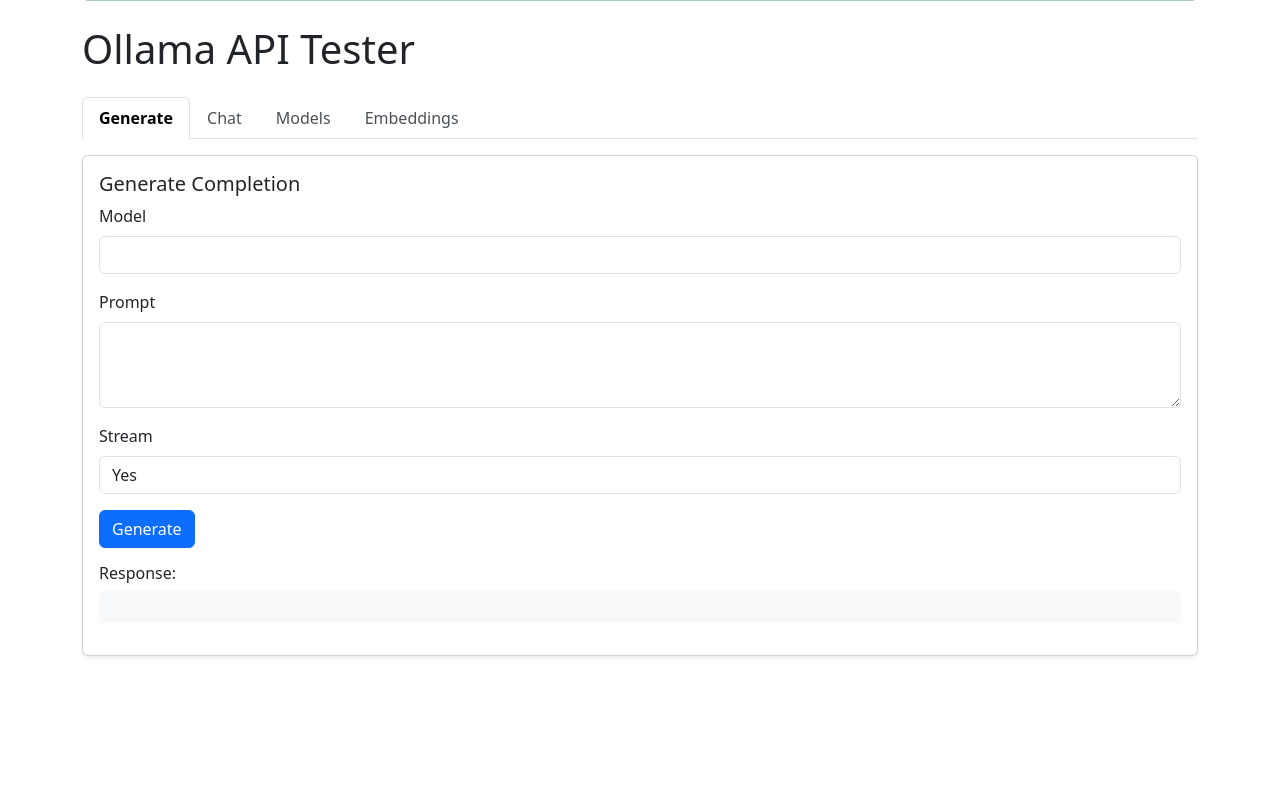
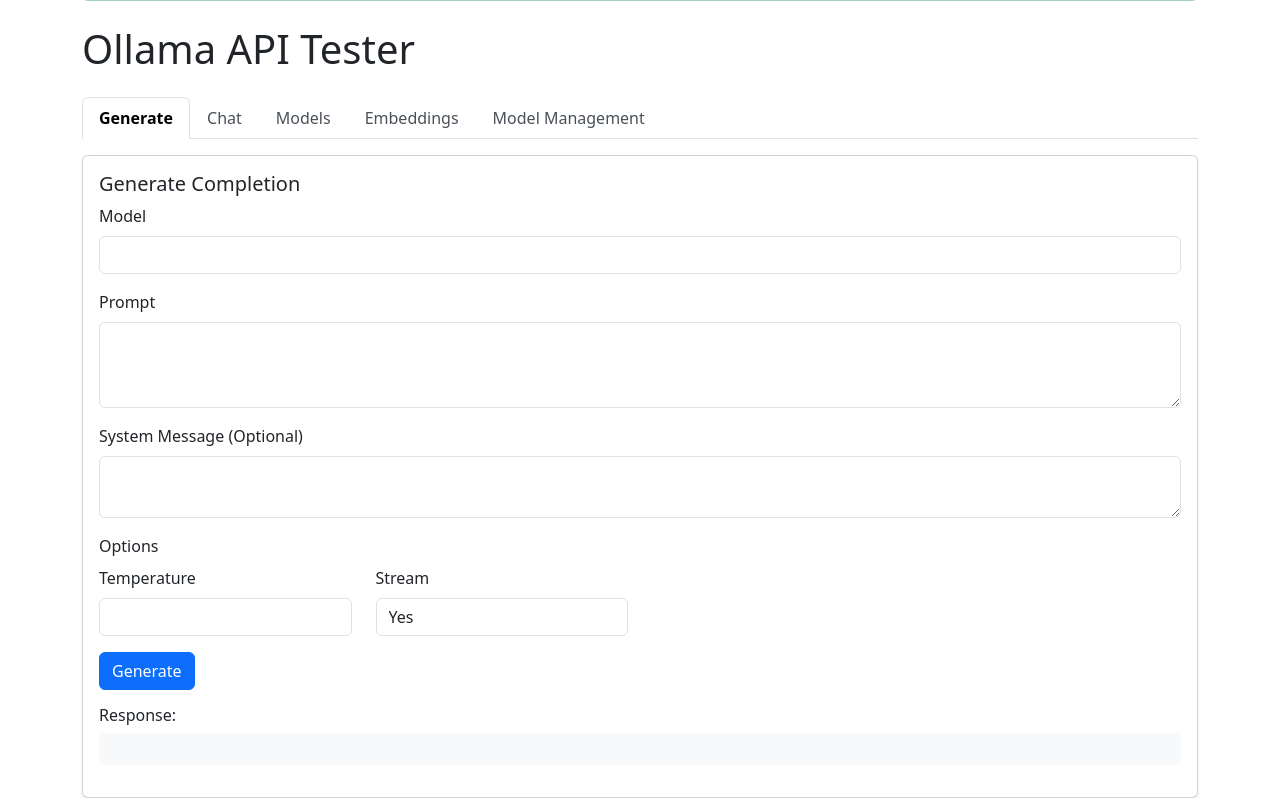
Before and after one commit to thekoushikdurgas/ollamaapipython, a Flask app: page / in a window 1280 px wide. Shown: the part 134-932 px from the top of the page. Before the commit the page ends 791 px from the top, so only its background shows below. Run offline with Flask 3, Linux system fonts and the light colour scheme; data that the repository does not hold is empty.

Commit message:
Agent query: I've updated the UI to include all Ollama API endpoints. Could you verify if the interface loads correctly with all tabs (Generate, Chat, Models, Embeddings, and Model Management) and the server status indicator?
Enhance UI with streaming responses and add options for temperature and system messages.

Screenshot: https://storage.googleapis.com/screenshot-production-us-central1/e9d13476-2826-4e40-afdb-05ff6bbd2310/ca14b727-f766-41cc-af22-14054501f2b9.jpg

```diff
--- a/static/js/main.js
+++ b/static/js/main.js
@@ -52,6 +52,32 @@
     </div>`;
 }
 
+async function handleStreamingResponse(response, responseArea, contentExtractor) {
+    responseArea.innerHTML = '';
+    const reader = response.body.getReader();
+    const decoder = new TextDecoder();
+
+    while (true) {
+        const { done, value } = await reader.read();
+        if (done) break;
+
+        const chunk = decoder.decode(value);
+        const lines = chunk.split('\n').filter(line => line.trim());
+
+        for (const line of lines) {
+            try {
+                const data = JSON.parse(line);
+                const content = contentExtractor(data);
+                if (content) {
+                    responseArea.innerHTML += content;
+                }
+            } catch (e) {
+                console.error('Error parsing streaming response:', e);
+            }
+        }
+    }
+}
+
 // Generate completion
 document.getElementById('generateForm').addEventListener('submit', async (e) => {
     e.preventDefault();
@@ -63,9 +89,14 @@
             model: form.model.value,
             prompt: form.prompt.value,
             options: {
+                temperature: parseFloat(form.temperature.value) || undefined,
                 stream: form.stream.value === 'true'
             }
         };
+
+        if (form.system.value) {
+            data.system = form.system.value;
+        }
 
         const response = await fetch('/api/generate', {
             method: 'POST',
@@ -79,26 +110,7 @@
         }
 
         if (data.options.stream) {
-            responseArea.innerHTML = ''; // Clear previous content
-            const reader = response.body.getReader();
-            const decoder = new TextDecoder();
-
-            while (true) {
-                const { done, value } = await reader.read();
-                if (done) break;
-
-                const chunk = decoder.decode(value);
-                const lines = chunk.split('\n').filter(line => line.trim());
-
-                for (const line of lines) {
-                    try {
-                        const data = JSON.parse(line);
-                        responseArea.innerHTML += data.response;
-                    } catch (e) {
-                        console.error('Error parsing streaming response:', e);
-                    }
-                }
-            }
+            await handleStreamingResponse(response, responseArea, data => data.response);
         } else {
             const result = await response.json();
             showResponse('generateResponse', result);
@@ -108,7 +120,7 @@
     }
 });
 
-// Chat completion
+// Chat
 function addMessage() {
     const messagesDiv = document.getElementById('messages');
     const messageInput = document.createElement('div');
@@ -139,6 +151,9 @@
         const data = {
             model: form.model.value,
             messages: messages,
+            options: {
+                temperature: parseFloat(form.temperature.value) || undefined,
+            },
             stream: form.stream.value === 'true'
         };
 
@@ -154,28 +169,9 @@
         }
 
         if (data.stream) {
-            responseArea.innerHTML = '';
-            const reader = response.body.getReader();
-            const decoder = new TextDecoder();
-
-            while (true) {
-                const { done, value } = await reader.read();
-                if (done) break;
-
-                const chunk = decoder.decode(value);
-                const lines = chunk.split('\n').filter(line => line.trim());
-
-                for (const line of lines) {
-                    try {
-                        const data = JSON.parse(line);
-                        if (data.message && data.message.content) {
-                            responseArea.innerHTML += data.message.content;
-                        }
-                    } catch (e) {
-                        console.error('Error parsing streaming response:', e);
-                    }
-                }
-            }
+            await handleStreamingResponse(response, responseArea, data => {
+                return data.message?.content || '';
+            });
         } else {
             const result = await response.json();
             showResponse('chatResponse', result);
@@ -185,7 +181,7 @@
     }
 });
 
-// Model operations
+// Model listing and information
 async function listModels() {
     try {
         const response = await fetch('/api/models');
@@ -228,52 +224,102 @@
     }
 }
 
-function updateModelForm() {
-    const action = document.querySelector('#modelManageForm [name="action"]').value;
-    const destinationField = document.getElementById('destinationField');
+// Create Model
+document.getElementById('createModelForm').addEventListener('submit', async (e) => {
+    e.preventDefault();
+    const form = e.target;
+
+    try {
+        const data = {
+            model: form.model.value,
+            stream: true
+        };
+
+        if (form.from_model.value) {
+            data.from = form.from_model.value;
+        }
+        if (form.system.value) {
+            data.system = form.system.value;
+        }
+        if (form.template.value) {
+            data.template = form.template.value;
+        }
+
+        const response = await fetch('/api/models', {
+            method: 'POST',
+            headers: { 'Content-Type': 'application/json' },
+            body: JSON.stringify(data)
+        });
+
+        if (!response.ok) {
+            const error = await response.json();
+            throw new Error(error.error || 'Failed to create model');
+        }
+
+        await handleStreamingResponse(response,
+            document.getElementById('createModelResponse'),
+            data => data.status ? `${data.status}\n` : ''
+        );
+    } catch (error) {
+        showError('createModelResponse', error.message);
+    }
+});
+
+// Model Operations
+function updateModelOperationsForm() {
+    const action = document.querySelector('#modelOperationsForm [name="action"]').value;
+    const destinationField = document.getElementById('destinationModelField');
+    const streamField = document.querySelector('#modelOperationsForm [name="stream"]').parentElement;
 
     if (action === 'copy') {
         destinationField.classList.remove('d-none');
         destinationField.querySelector('input').required = true;
+        streamField.classList.add('d-none');
+    } else if (action === 'show' || action === 'delete') {
+        destinationField.classList.add('d-none');
+        destinationField.querySelector('input').required = false;
+        streamField.classList.add('d-none');
     } else {
         destinationField.classList.add('d-none');
         destinationField.querySelector('input').required = false;
+        streamField.classList.remove('d-none');
     }
 }
 
-document.getElementById('modelManageForm').addEventListener('submit', async (e) => {
+document.getElementById('modelOperationsForm').addEventListener('submit', async (e) => {
     e.preventDefault();
     const form = e.target;
     const action = form.action.value;
-    const modelName = form.modelName.value;
+    const source = form.source.value;
     const destination = form.destination?.value;
+    const stream = form.stream.value === 'true';
 
     try {
         let url, method, data;
 
         switch (action) {
             case 'show':
-                url = `/api/show/${modelName}`;
+                url = `/api/show/${source}`;
                 method = 'GET';
                 break;
-            case 'pull':
-                url = '/api/models/pull';
-                method = 'POST';
-                data = { name: modelName };
-                break;
-            case 'push':
-                url = '/api/models/push';
-                method = 'POST';
-                data = { name: modelName };
-                break;
             case 'delete':
-                url = `/api/models/${modelName}`;
+                url = `/api/models/${source}`;
                 method = 'DELETE';
                 break;
             case 'copy':
                 url = '/api/models/copy';
                 method = 'POST';
-                data = { source: modelName, destination };
+                data = { source, destination };
+                break;
+            case 'pull':
+                url = '/api/models/pull';
+                method = 'POST';
+                data = { name: source, stream };
+                break;
+            case 'push':
+                url = '/api/models/push';
+                method = 'POST';
+                data = { name: source, stream };
                 break;
         }
 
@@ -288,10 +334,17 @@
             throw new Error(error.error || `Failed to ${action} model`);
         }
 
-        const result = await response.json();
-        showResponse('modelManageResponse', result);
+        if (stream && (action === 'pull' || action === 'push')) {
+            await handleStreamingResponse(response,
+                document.getElementById('modelOperationsResponse'),
+                data => data.status ? `${data.status}\n` : ''
+            );
+        } else {
+            const result = await response.json();
+            showResponse('modelOperationsResponse', result);
+        }
     } catch (error) {
-        showError('modelManageResponse', error.message);
+        showError('modelOperationsResponse', error.message);
     }
 });
 
--- a/templates/index.html
+++ b/templates/index.html
@@ -33,6 +33,9 @@
             <li class="nav-item">
                 <a class="nav-link" id="embeddings-tab" data-bs-toggle="tab" href="#embeddings" role="tab">Embeddings</a>
             </li>
+            <li class="nav-item">
+                <a class="nav-link" id="modelmgmt-tab" data-bs-toggle="tab" href="#modelmgmt" role="tab">Model Management</a>
+            </li>
         </ul>
 
         <div class="tab-content mt-3" id="apiTabsContent">
@@ -50,11 +53,24 @@
                                 <textarea class="form-control" name="prompt" rows="3" required></textarea>
                             </div>
                             <div class="mb-3">
+                                <label class="form-label">System Message (Optional)</label>
+                                <textarea class="form-control" name="system" rows="2"></textarea>
+                            </div>
+                            <div class="mb-3">
+                                <label class="form-label">Options</label>
+                                <div class="row">
+                                    <div class="col-md-3">
+                                        <label class="form-label">Temperature</label>
+                                        <input type="number" class="form-control" name="temperature" step="0.1" min="0" max="2">
+                                    </div>
+                                    <div class="col-md-3">
                                         <label class="form-label">Stream</label>
                                         <select class="form-control" name="stream">
                                             <option value="true">Yes</option>
                                             <option value="false">No</option>
                                         </select>
+                                    </div>
+                                </div>
                             </div>
                             <button type="submit" class="btn btn-primary">Generate</button>
                         </form>
@@ -89,11 +105,20 @@
                                 <button type="button" class="btn btn-secondary btn-sm mt-2" onclick="addMessage()">Add Message</button>
                             </div>
                             <div class="mb-3">
+                                <label class="form-label">Options</label>
+                                <div class="row">
+                                    <div class="col-md-3">
+                                        <label class="form-label">Temperature</label>
+                                        <input type="number" class="form-control" name="temperature" step="0.1" min="0" max="2">
+                                    </div>
+                                    <div class="col-md-3">
                                         <label class="form-label">Stream</label>
                                         <select class="form-control" name="stream">
                                             <option value="true">Yes</option>
                                             <option value="false">No</option>
                                         </select>
+                                    </div>
+                                </div>
                             </div>
                             <button type="submit" class="btn btn-primary">Send</button>
                         </form>
@@ -107,49 +132,17 @@
             <div class="tab-pane fade" id="models" role="tabpanel">
                 <div class="card mb-4">
                     <div class="card-body">
-                        <h5 class="card-title">Model Operations</h5>
-                        <div class="row">
-                            <div class="col-md-6">
-                                <button onclick="listModels()" class="btn btn-info mb-2">List Models</button>
-                                <button onclick="listRunningModels()" class="btn btn-info mb-2">List Running Models</button>
-                            </div>
-                            <div class="col-md-6">
-                                <button onclick="getVersion()" class="btn btn-info mb-2">Get Version</button>
+                        <h5 class="card-title">Model Information</h5>
+                        <div class="row mb-3">
+                            <div class="col-md-12">
+                                <button onclick="listModels()" class="btn btn-info me-2">List Models</button>
+                                <button onclick="listRunningModels()" class="btn btn-info me-2">List Running Models</button>
+                                <button onclick="getVersion()" class="btn btn-info">Get Version</button>
                             </div>
                         </div>
                         <div class="mt-3">
                             <h6>Response:</h6>
                             <pre id="modelsResponse" class="response-area"></pre>
-                        </div>
-                    </div>
-                </div>
-                <div class="card">
-                    <div class="card-body">
-                        <h5 class="card-title">Model Management</h5>
-                        <form id="modelManageForm">
-                            <div class="mb-3">
-                                <label class="form-label">Action</label>
-                                <select class="form-control" name="action" onchange="updateModelForm()">
-                                    <option value="show">Show Model</option>
-                                    <option value="pull">Pull Model</option>
-                                    <option value="push">Push Model</option>
-                                    <option value="delete">Delete Model</option>
-                                    <option value="copy">Copy Model</option>
-                                </select>
-                            </div>
-                            <div class="mb-3" id="modelNameField">
-                                <label class="form-label">Model Name</label>
-                                <input type="text" class="form-control" name="modelName" required>
-                            </div>
-                            <div class="mb-3 d-none" id="destinationField">
-                                <label class="form-label">Destination Model</label>
-                                <input type="text" class="form-control" name="destination">
-                            </div>
-                            <button type="submit" class="btn btn-primary">Execute</button>
-                        </form>
-                        <div class="mt-3">
-                            <h6>Response:</h6>
-                            <pre id="modelManageResponse" class="response-area"></pre>
                         </div>
                     </div>
                 </div>
@@ -176,6 +169,73 @@
                     </div>
                 </div>
             </div>
+            <div class="tab-pane fade" id="modelmgmt" role="tabpanel">
+                <div class="card mb-4">
+                    <div class="card-body">
+                        <h5 class="card-title">Create Model</h5>
+                        <form id="createModelForm">
+                            <div class="mb-3">
+                                <label class="form-label">Model Name</label>
+                                <input type="text" class="form-control" name="model" required>
+                            </div>
+                            <div class="mb-3">
+                                <label class="form-label">From Model (Optional)</label>
+                                <input type="text" class="form-control" name="from_model">
+                            </div>
+                            <div class="mb-3">
+                                <label class="form-label">System Prompt (Optional)</label>
+                                <textarea class="form-control" name="system" rows="2"></textarea>
+                            </div>
+                            <div class="mb-3">
+                                <label class="form-label">Template (Optional)</label>
+                                <textarea class="form-control" name="template" rows="2"></textarea>
+                            </div>
+                            <button type="submit" class="btn btn-primary">Create Model</button>
+                        </form>
+                        <div class="mt-3">
+                            <h6>Response:</h6>
+                            <pre id="createModelResponse" class="response-area"></pre>
+                        </div>
+                    </div>
+                </div>
+                <div class="card">
+                    <div class="card-body">
+                        <h5 class="card-title">Model Operations</h5>
+                        <form id="modelOperationsForm">
+                            <div class="mb-3">
+                                <label class="form-label">Action</label>
+                                <select class="form-control" name="action" onchange="updateModelOperationsForm()">
+                                    <option value="show">Show Model Info</option>
+                                    <option value="copy">Copy Model</option>
+                                    <option value="delete">Delete Model</option>
+                                    <option value="pull">Pull Model</option>
+                                    <option value="push">Push Model</option>
+                                </select>
+                            </div>
+                            <div class="mb-3" id="sourceModelField">
+                                <label class="form-label">Model Name</label>
+                                <input type="text" class="form-control" name="source" required>
+                            </div>
+                            <div class="mb-3 d-none" id="destinationModelField">
+                                <label class="form-label">Destination Model</label>
+                                <input type="text" class="form-control" name="destination">
+                            </div>
+                            <div class="mb-3">
+                                <label class="form-label">Stream</label>
+                                <select class="form-control" name="stream">
+                                    <option value="true">Yes</option>
+                                    <option value="false">No</option>
+                                </select>
+                            </div>
+                            <button type="submit" class="btn btn-primary">Execute</button>
+                        </form>
+                        <div class="mt-3">
+                            <h6>Response:</h6>
+                            <pre id="modelOperationsResponse" class="response-area"></pre>
+                        </div>
+                    </div>
+                </div>
+            </div>
         </div>
     </div>
     <script src="https://cdn.jsdelivr.net/npm/bootstrap@5.3.0/dist/js/bootstrap.bundle.min.js"></script>
```
Lines whose indentation alone changed are shown as unchanged.
